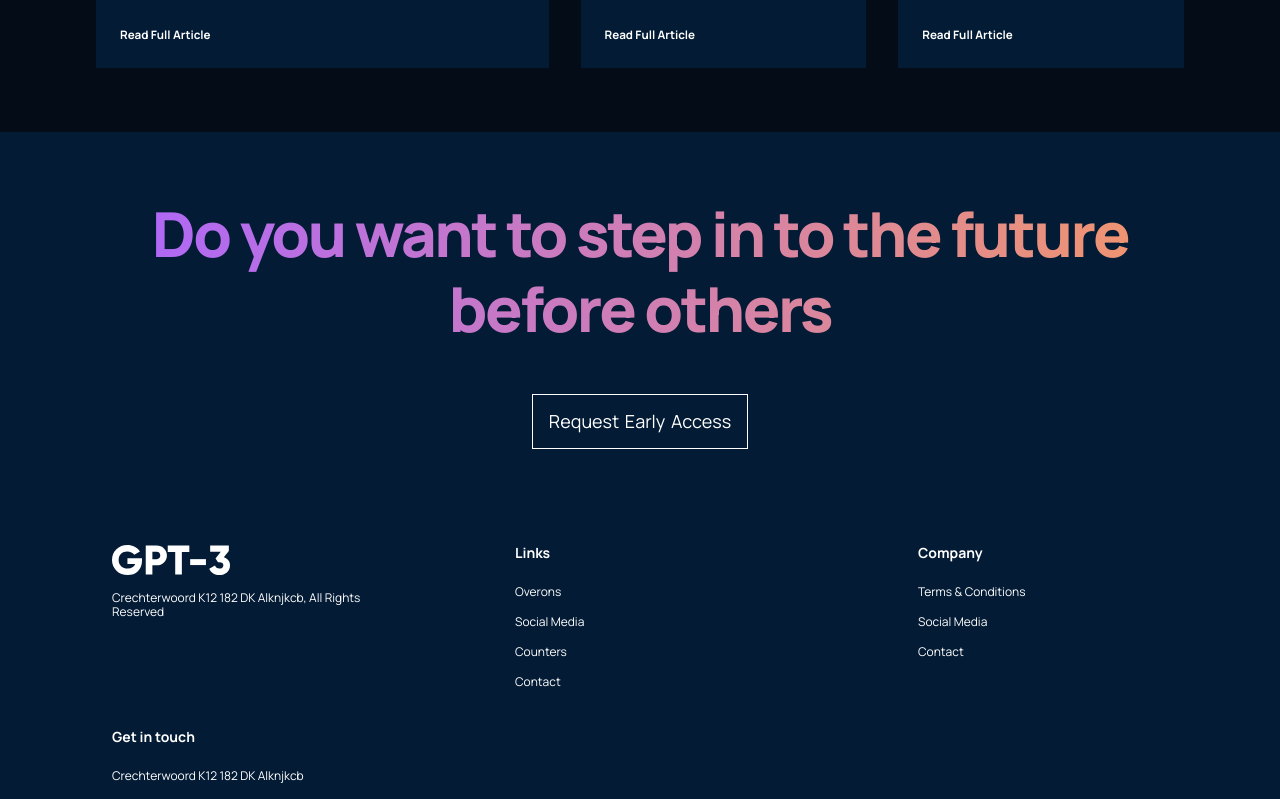
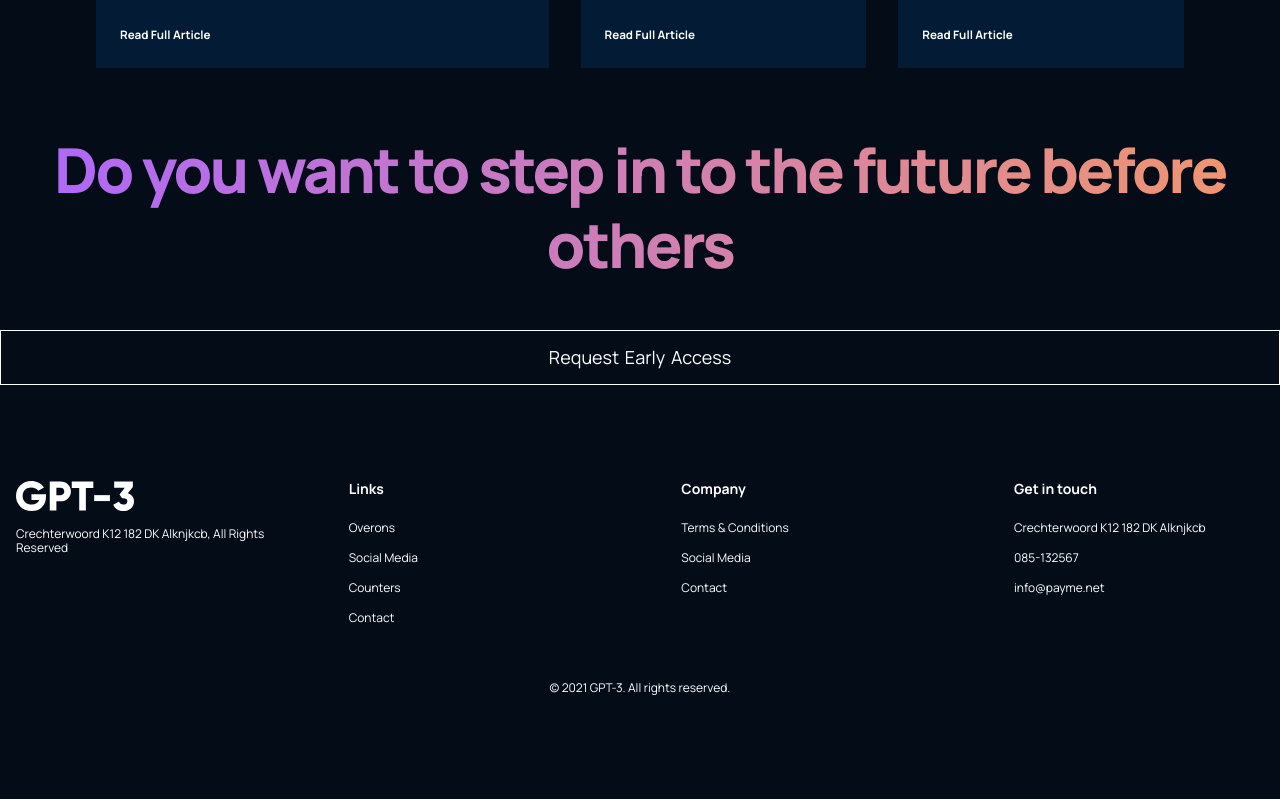
Before and after one commit to Desparion7/GPT-3, a React (Create React App) app: page / in a window 1280 px wide. Shown: the part 4060-4859 px from the top of the page. After the commit the page ends 4756 px from the top, so only its background shows below. Built offline with nearby package versions, Linux system fonts and the light colour scheme; the HTML template or start-up script is replaced by a standard one.

Commit message:
back name footer class

```diff
--- a/src/containers/footer/Footer.jsx
+++ b/src/containers/footer/Footer.jsx
@@ -4,7 +4,7 @@ import './footer.css';
 
 const Footer = () => {
 	return (
-		<div className='footer section__padding'>
+		<div className='gpt3__footer section-padding'>
 			<div className='gpt3__footer-heading'>
 				<h1 className='gradient__text'>
 					Do you want to step in to the future before others
```
